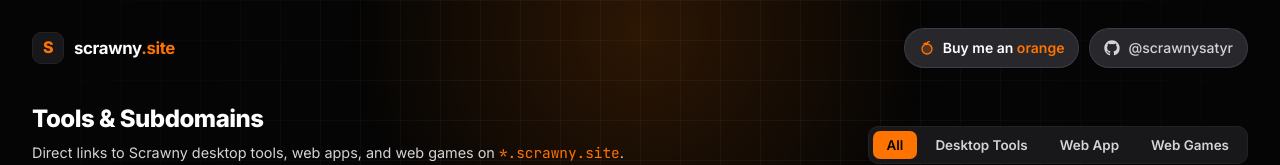
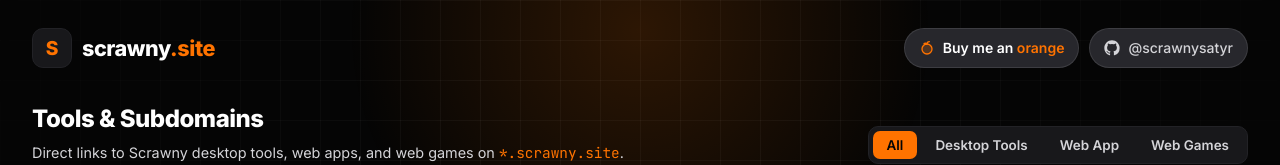
Before and after one commit to scrawnysatyr/ScrawnyMain, a plain HTML site: page index.html in a window 1280 px wide. Shown: the top 165 px of the page. Drawn offline with Linux system fonts and the light colour scheme.

Commit message:
style: larger brand logo/title and remove header subtitles

```diff
--- a/styles.css
+++ b/styles.css
@@ -122,14 +122,20 @@ body {
 .brand-mark {
   display: grid;
   place-items: center;
-  width: 32px;
-  height: 32px;
-  border-radius: 9px;
+  width: 40px;
+  height: 40px;
+  border-radius: 11px;
   background: var(--bg-elevated);
   border: 1px solid var(--border);
   color: var(--accent);
   font-weight: 800;
-  font-size: 1rem;
+  font-size: 1.2rem;
+}
+
+.brand-name {
+  font-size: 1.35rem;
+  font-weight: 800;
+  letter-spacing: -0.02em;
 }
 
 .topbar-links {
```
